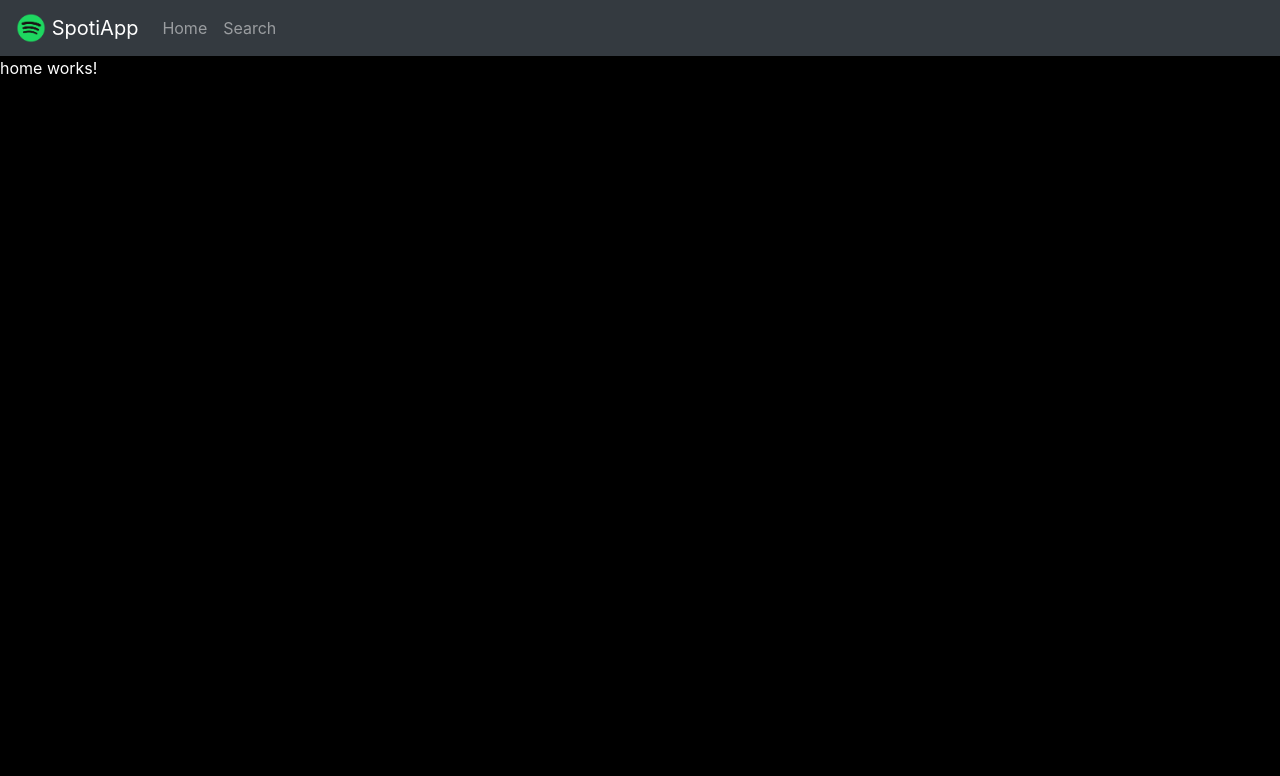
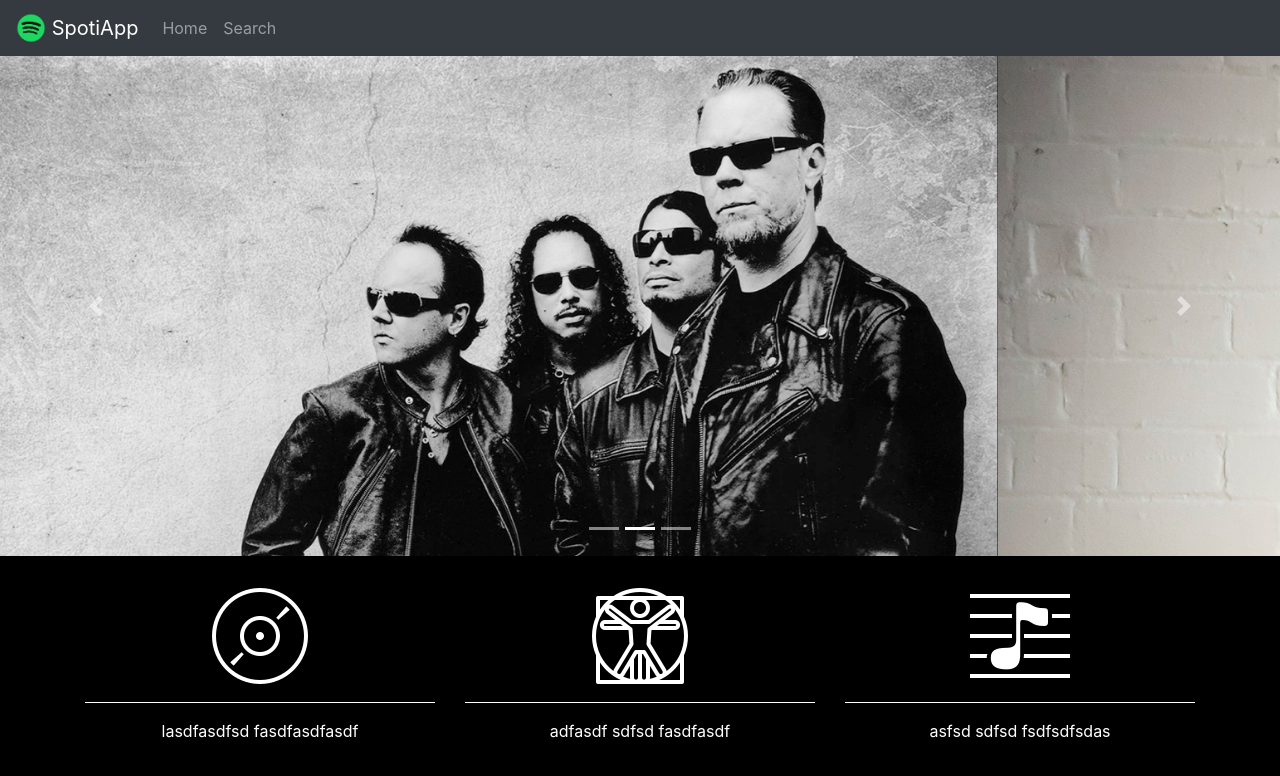
Before and after one commit to elsete/spotiapp, an Angular app: page /#/home in a window 1280 px wide. Shown: the top 776 px of the page. Built offline with nearby package versions, Linux system fonts and the light colour scheme.

Commit message:
87. Carousel y Token API Spotify

```diff
--- a/src/app/components/home/home.component.html
+++ b/src/app/components/home/home.component.html
@@ -1,3 +1,46 @@
-<p>
-  home works!
-</p>
+<div id="carouselExampleIndicators" class="carousel slide" data-ride="carousel">
+  <ol class="carousel-indicators">
+    <li data-target="#carouselExampleIndicators" data-slide-to="0" class="active"></li>
+    <li data-target="#carouselExampleIndicators" data-slide-to="1"></li>
+    <li data-target="#carouselExampleIndicators" data-slide-to="2"></li>
+  </ol>
+  <div class="carousel-inner">
+    <div class="carousel-item active">
+      <img class="d-block w-100" src="assets/img/slide-1.jpg" alt="First slide">
+    </div>
+    <div class="carousel-item">
+      <img class="d-block w-100" src="assets/img/slide-2.jpg" alt="Second slide">
+    </div>
+    <div class="carousel-item">
+      <img class="d-block w-100" src="assets/img/slide-3.jpg" alt="Third slide">
+    </div>
+  </div>
+  <a class="carousel-control-prev" href="#carouselExampleIndicators" role="button" data-slide="prev">
+    <span class="carousel-control-prev-icon" aria-hidden="true"></span>
+    <span class="sr-only">Previous</span>
+  </a>
+  <a class="carousel-control-next" href="#carouselExampleIndicators" role="button" data-slide="next">
+    <span class="carousel-control-next-icon" aria-hidden="true"></span>
+    <span class="sr-only">Next</span>
+  </a>
+</div>
+
+<div class="container top30">
+  <div class="row">
+    <div class="col-md-4 text-center">
+      <img src="assets/img/album.png">
+      <hr>
+      lasdfasdfsd fasdfasdfasdf
+    </div>
+    <div class="col-md-4 text-center">
+      <img src="assets/img/artist.png">
+      <hr>
+      adfasdf sdfsd fasdfasdf
+    </div>
+    <div class="col-md-4 text-center">
+      <img src="assets/img/music.png">
+      <hr>
+      asfsd sdfsd fsdfsdfsdas
+    </div>
+  </div>
+</div>
--- a/src/styles.css
+++ b/src/styles.css
@@ -6,6 +6,10 @@
 
 hr{
   border-color: white;
+}
+
+.top30{
+  margin-top: 30px;
 }
 
 .jumbotron{
```
